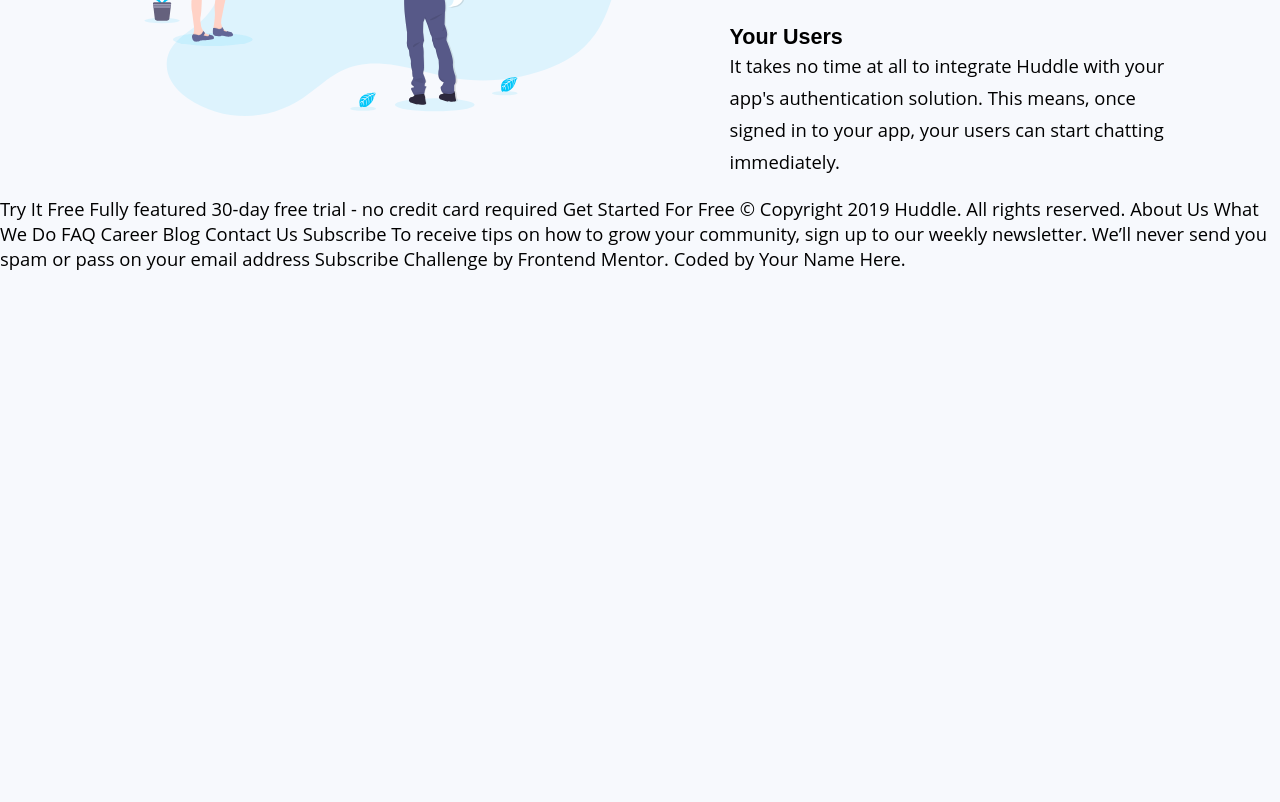
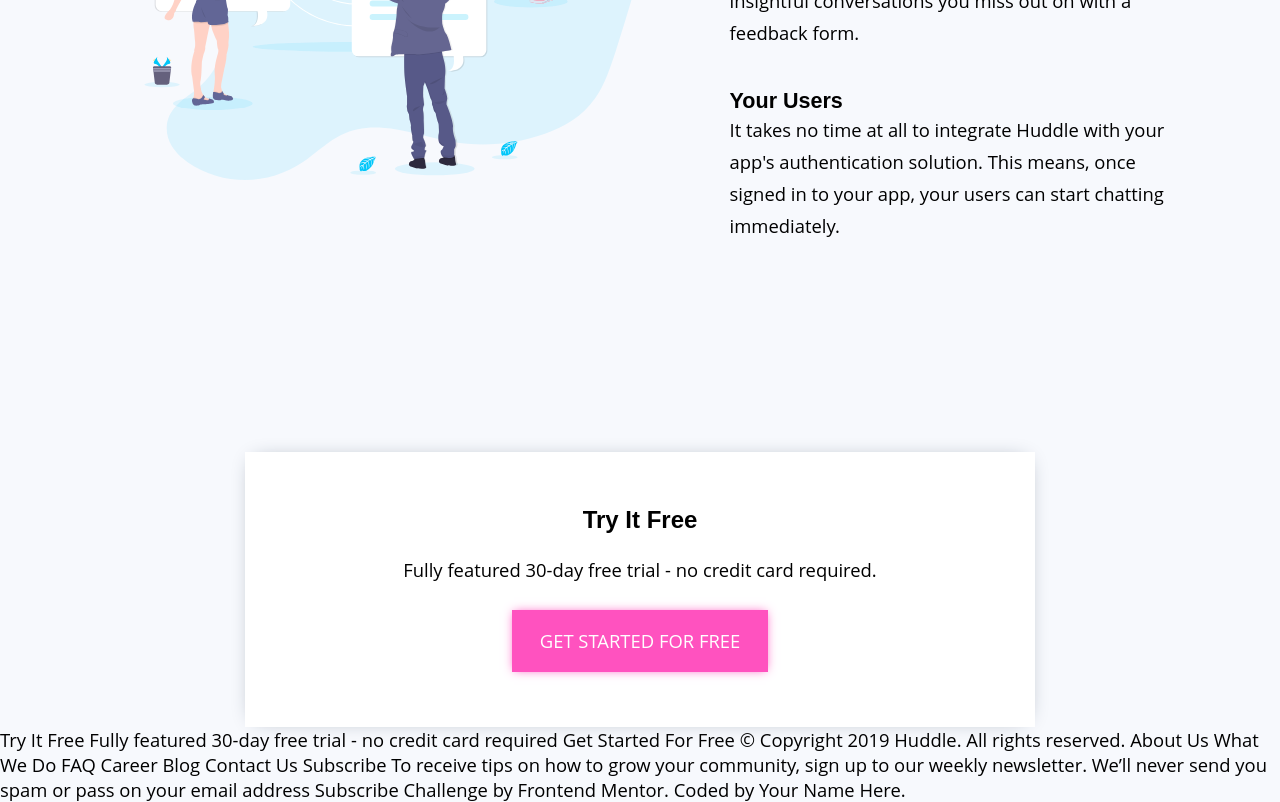
Before and after one commit to HaganMcPhail/huddle, a plain HTML site: page index.html in a window 1280 px wide. Shown: the part 1705-2507 px from the top of the page. Before the commit the page ends 1976 px from the top, so only its background shows below. Drawn offline with Linux system fonts and the light colour scheme; a web font is replaced by a local one.

Commit message:
* updated hero text

```diff
--- a/css/index.less
+++ b/css/index.less
@@ -132,7 +132,7 @@ section.pitches {
   @media only screen and (max-width: 900px) {
     flex-direction: column;
   }
-  margin-top: 20%;
+  margin: 25% 0 15% 0;
   justify-content: center;
   section.pitch-img {
     display: flex;
@@ -179,16 +179,29 @@ section.hero {
   flex-direction: column;
   justify-content: center;
   align-items: center;
+  .call-to-action {
+    display: flex;
+    flex-direction: column;
+    justify-content: center;
+    align-items: center;
+    background-color: white;
+    padding: 10px 10px;
+    box-shadow: 0px 0px 20px -10px @mid-gray;
+    width: 70%;
+    .hero-text {
+      padding: 1.5rem 0 4rem 0;
+    }
+  }
   .hero-img {
     width: 75%;
   }
   .hero-text {
     width: 75%;
+    text-align: center;
+    padding: 5rem 0;
     h2 {
       font-size: 1.5rem;
     }
-    text-align: center;
-    padding: 5rem 0;
     p {
       line-height: 2rem;
       padding-bottom: 1.5rem;
--- a/index.html
+++ b/index.html
@@ -77,6 +77,17 @@
         </section>
       </section>
     </main>
+    <main class="half">
+      <section class="hero">
+        <div class="call-to-action">
+          <div class="hero-text">
+            <h2>Try It Free</h2>
+            <p>Fully featured 30-day free trial - no credit card required.</p>
+            <a href="#">Get Started For Free</a>
+          </div>
+        </div>
+      </section>
+    </main>
   </div>
 </body>
 </html>
```
Also changed, not shown: dist/index.css.
